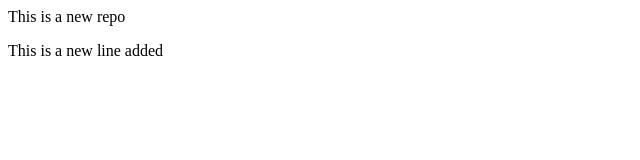
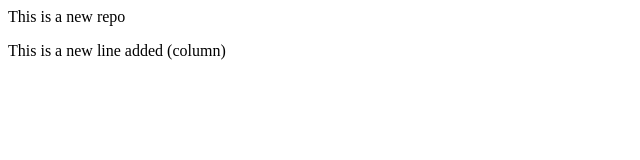
Before and after one commit to ravikumar3194/localrepo, a plain HTML site: page index.html in a window 1280 px wide. Shown: the full height of the page, 0-640 px from the left. Drawn offline with Linux system fonts and the light colour scheme.

Commit message:
added column in f1

```diff
--- a/index.html
+++ b/index.html
@@ -1,3 +1,3 @@
 <p> This is a new repo </p>
 
-<p> This is a new line added  </p>
+<p> This is a new line added (column) </p>
```
